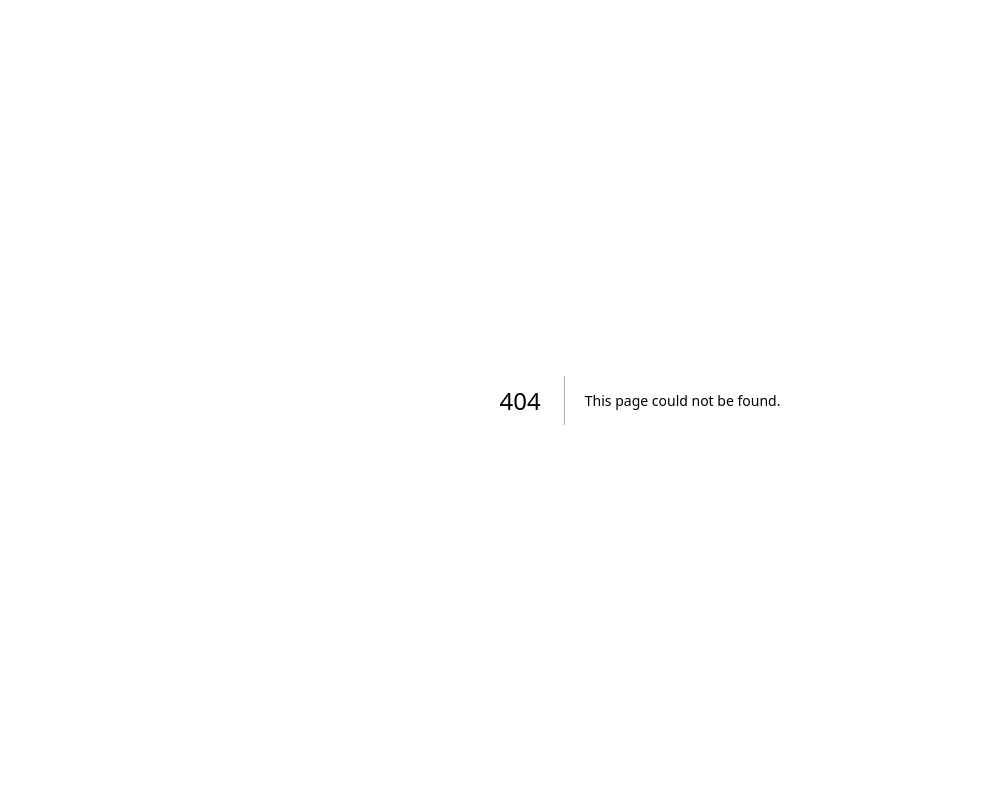
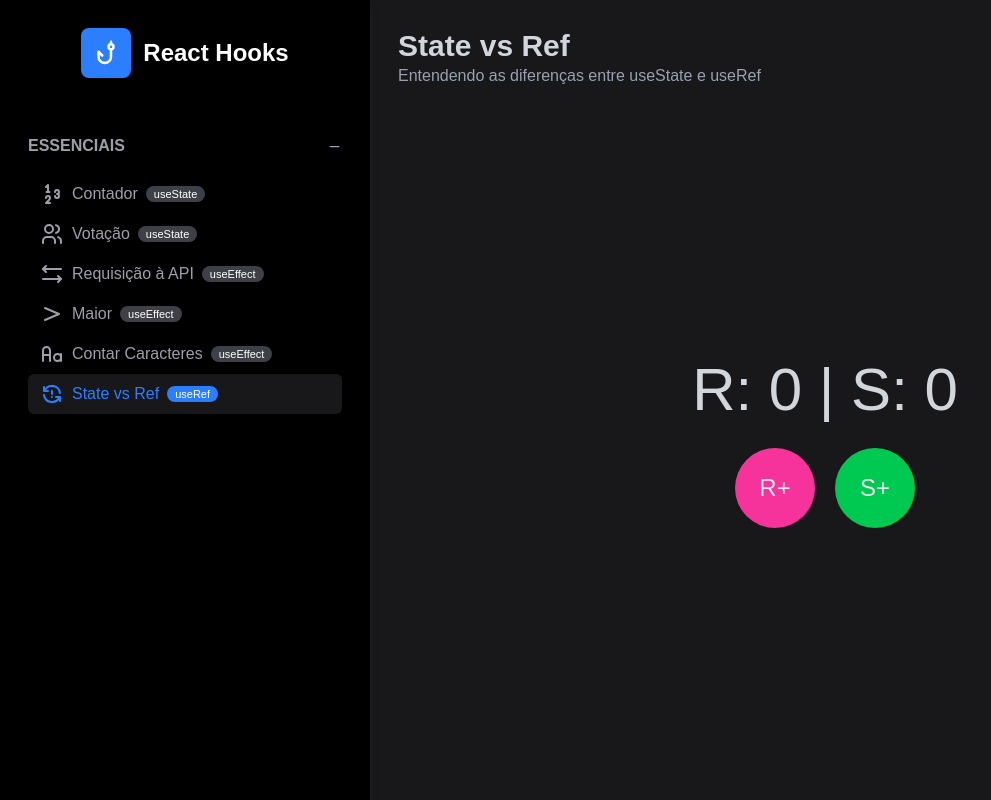
Before and after one commit to tjbarbosadev/react-hooks, a Next.js app: page /essenciais/stateVsRef in a window 1280 px wide. Before the commit this address had no page. Shown: the whole page, without its empty margins (0-991 px from the left). Built offline with nearby package versions, Linux system fonts and the light colour scheme.

Commit message:
feat: useRef - state vs ref

```diff
--- a/src/components/template/MenuPrincipal.tsx
+++ b/src/components/template/MenuPrincipal.tsx
@@ -3,6 +3,7 @@ import {
   IconLetterCase,
   IconMathGreater,
   IconNumbers,
+  IconRefreshAlert,
   IconUsers,
 } from '@tabler/icons-react';
 import Logo from './Logo';
@@ -48,6 +49,12 @@ export default function MenuPrincipal() {
           tag: 'useEffect',
           icone: <IconLetterCase />,
         },
+        {
+          titulo: 'State vs Ref',
+          url: '/essenciais/stateVsRef',
+          tag: 'useRef',
+          icone: <IconRefreshAlert />,
+        },
       ],
     },
   ];
--- a/src/components/template/MenuPrincipalItem.tsx
+++ b/src/components/template/MenuPrincipalItem.tsx
@@ -20,7 +20,9 @@ export default function MenuItem(props: MenuItemProps) {
     <Link
       id={titulo}
       href={url}
-      className={`flex items-center gap-2 rounded-md px-3 py-2 text-zinc-400 hover:bg-zinc-800 ${ativo && `bg-zinc-900 text-blue-500`} `}
+      className={`flex items-center gap-2 rounded-md px-3 py-2 hover:bg-zinc-800 ${
+        ativo ? 'bg-zinc-900 text-blue-500' : 'text-zinc-400'
+      }`}
     >
       {icone ?? <IconCode />}
       {!mini && titulo}
--- /dev/null
+++ b/src/pages/essenciais/stateVsRef.tsx
@@ -0,0 +1,40 @@
+import Botao from '@/components/template/Botao';
+import Display from '@/components/template/Display';
+import Flex from '@/components/template/Flex';
+import Pagina from '@/components/template/Pagina';
+import { useRef, useState } from 'react';
+
+export default function StateVsRef() {
+  const [state, setState] = useState(0);
+  const ref = useRef(0);
+
+  function incRef() {
+    ref.current++;
+    return ref.current;
+  }
+
+  return (
+    <Pagina
+      titulo="State vs Ref"
+      subtitulo="Entendendo as diferenças entre useState e useRef"
+    >
+      <Display texto={`R: ${ref.current} | S: ${state}`} />
+      <Flex gap={5}>
+        <Botao
+          redondo
+          tamanho="2xl"
+          cor="bg-pink-500"
+          texto="R+"
+          onClick={() => incRef()}
+        ></Botao>
+        <Botao
+          redondo
+          tamanho="2xl"
+          cor="bg-green-500"
+          texto="S+"
+          onClick={() => setState(state + 1)}
+        ></Botao>
+      </Flex>
+    </Pagina>
+  );
+}
```
